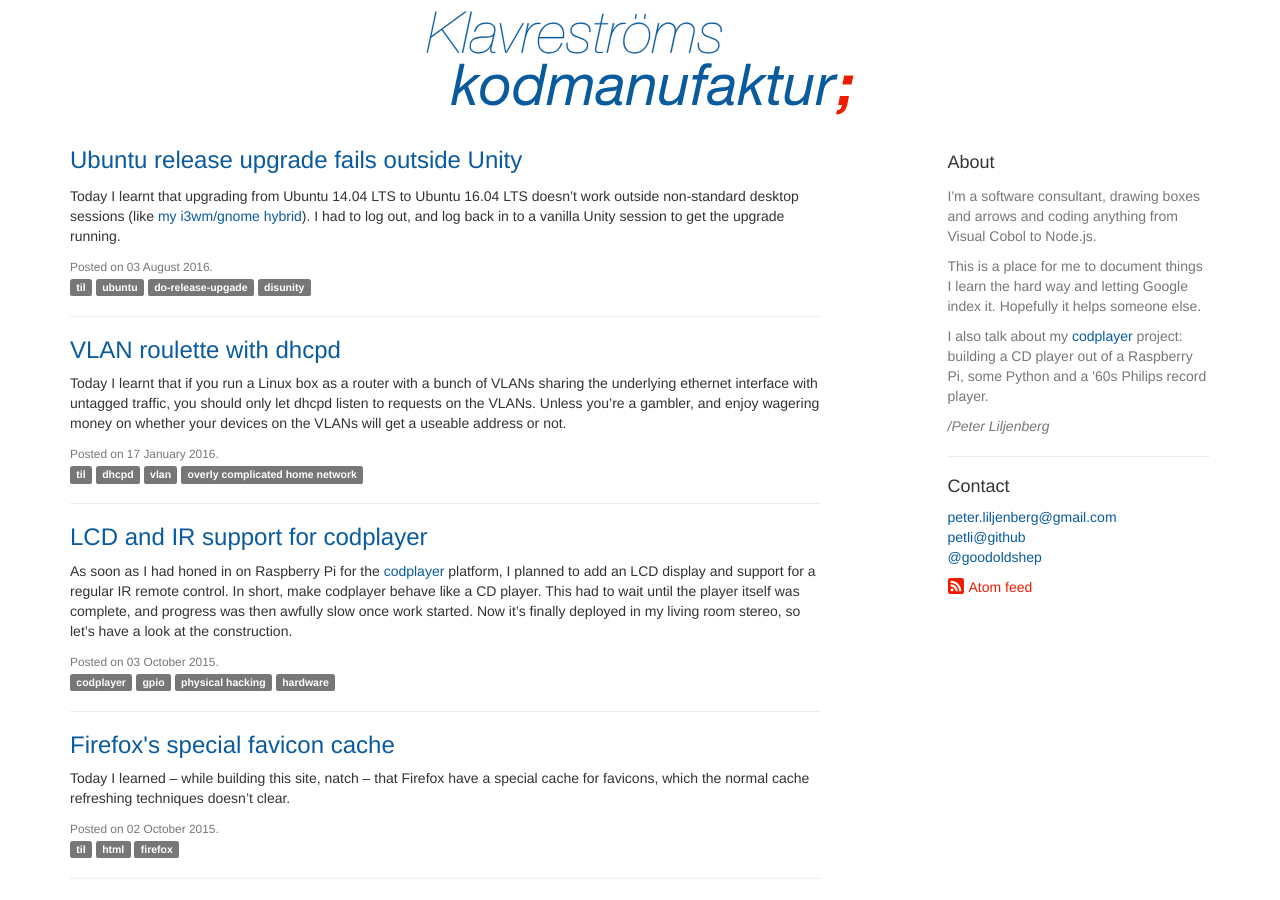
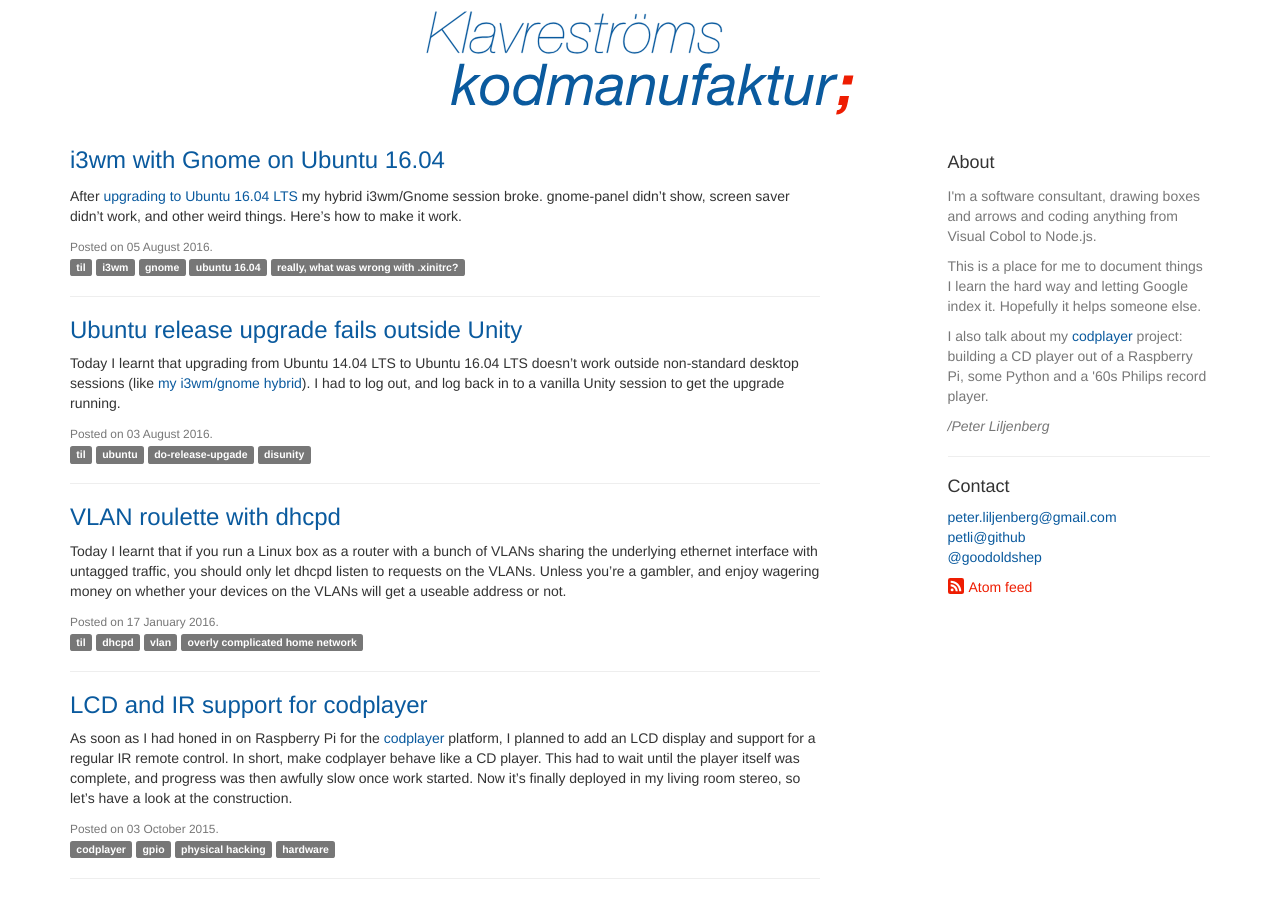
Before and after one commit to petli/petli.github.io, a Jekyll site: the page built from index.html, in a window 1280 px wide and 900 px high. Built offline with Jekyll 4.4.1, drawn with Linux system fonts in a browser that asks for light colours.

Commit message:
i3wm/Gnome on Ubuntu 16.04

```diff
--- a/til/_posts/2015-05-03-gnome-i3wm.md
+++ b/til/_posts/2015-05-03-gnome-i3wm.md
@@ -7,6 +7,9 @@
 ---
 Today I learnt how to make i3wm, or indeed any other window manager
 capable of running shell commands, to work nicely with Gnome.
+
+**Update 2016-08-06:** The instructions here now also support Ubuntu
+16.04 and probably also other dists using similarly modern Gnome.
 
 Way back, I was the main culprit of
 [plwm](http://plwm.sourceforge.net/), a window manager in pure Python.
@@ -31,6 +34,8 @@
     TryExec=gnome-session
     Icon=
     Type=Application
+    DesktopNames=GNOME-Flashback;Unity;
+    X-Ubuntu-Gettext-Domain=gnome-flashback
 
 Then define what to start in that session in
 `/usr/share/gnome-session/sessions/gnome-i3.session`:
--- /dev/null
+++ b/til/_posts/2016-08-05-i3wm-gnome-ubuntu-1604.md
@@ -0,0 +1,48 @@
+---
+title: i3wm with Gnome on Ubuntu 16.04
+tags:
+ - i3wm
+ - gnome
+ - ubuntu 16.04
+ - really, what was wrong with .xinitrc?
+---
+
+After [upgrading to Ubuntu 16.04
+LTS]({% post_url 2016-08-03-ubuntu-upgrade-disunity %}) my hybrid
+i3wm/Gnome session broke.  gnome-panel didn't show, screen saver
+didn't work, and other weird things.  Here's how to make it work.
+
+The [i3wm/gnome configuratoin instructions
+here]({% post_url 2015-05-03-gnome-i3wm %}) have been updated, so just
+follow them if you are setting up a i3wm/Gnome session for the first
+time.
+
+If you already have that setup, add these two lines to
+`/usr/share/xsessions/gnome-i3.desktop`:
+
+    DesktopNames=GNOME-Flashback;Unity;
+    X-Ubuntu-Gettext-Domain=gnome-flashback
+
+It seems that in the new Gnome version there's a new configuration for
+autostart in `/etc/xdg/autostart/`, where each `.desktop` file can
+limit which sessions they apply to with an `OnlyShowIn` parameter.
+E.g. `/etc/xdg/autostart/unity-settings-daemon.desktop`:
+
+    [Desktop Entry]
+    Type=Application
+    Name=Unity Settings Daemon
+    Exec=/usr/lib/unity-settings-daemon/unity-settings-daemon-localeexec
+    OnlyShowIn=Unity;
+    NoDisplay=true
+    X-GNOME-Autostart-Phase=Initialization
+    X-GNOME-Autostart-Notify=true
+    X-GNOME-AutoRestart=true
+    X-Ubuntu-Gettext-Domain=unity-settings-daemon
+
+By saying that `gnome-i3.desktop` is both GNOME-Flashback and Unity
+all those autostarts apply also to the i3wm setup.
+
+(I got this trick from the [awesomewm
+wiki](https://awesomewm.org/wiki/Quickly_Setting_up_Awesome_with_Gnome#Gnome_3.9_.2F_Ubuntu_13.10)
+but instead of adding a desktop name for i3wm, I just copied them from
+`/usr/share/xsessions/gnome-flashback-compiz.desktop`.)
```
